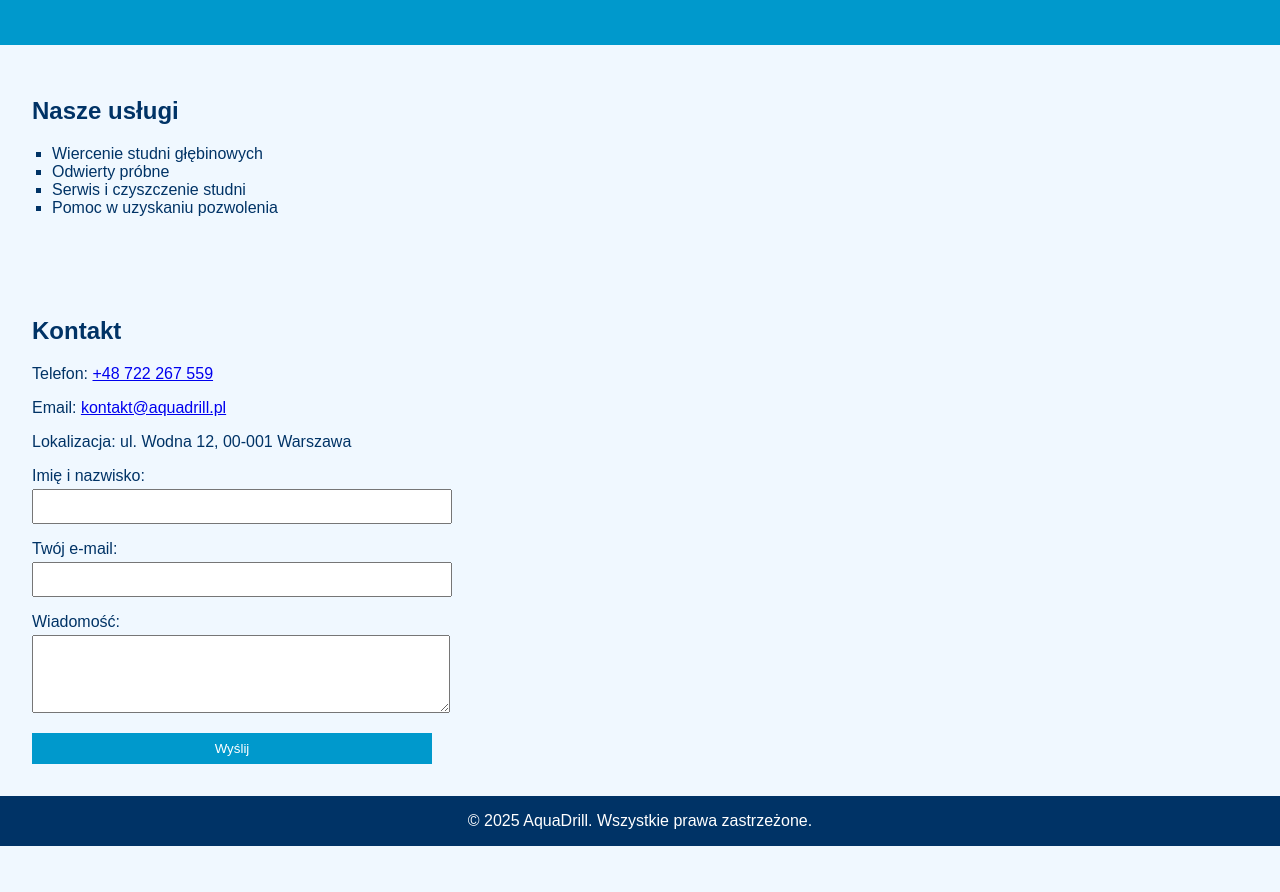
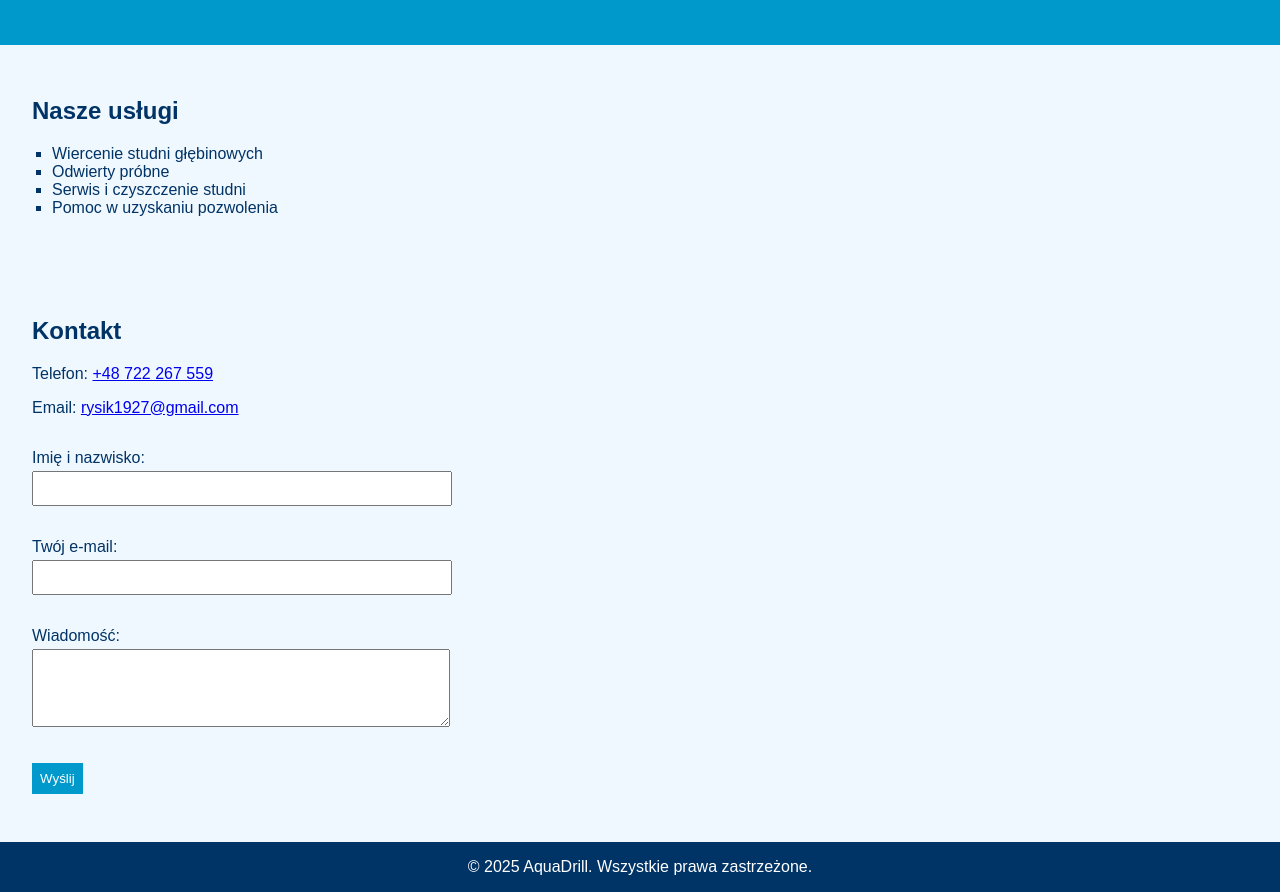
Before and after one commit to rysik1927/wizytowka-studnie-2, a plain HTML site: page index.html in a window 1280 px wide. Shown: the part 133-1025 px from the top of the page. Before the commit the page ends 979 px from the top, so only its background shows below. Drawn offline with Linux system fonts and the light colour scheme.

Commit message:
Update index.html

```diff
--- a/index.html
+++ b/index.html
@@ -25,24 +25,31 @@
   <section class="contact">
     <h2>Kontakt</h2>
     <p>Telefon: <a href="tel:+48722267559">+48 722 267 559</a></p>
-    <p>Email: <a href="mailto:kontakt@aquadrill.pl">kontakt@aquadrill.pl</a></p>
-    <p>Lokalizacja: ul. Wodna 12, 00-001 Warszawa</p>
+    <p>Email: <a href="mailto:rysik1927@gmail.com">rysik1927@gmail.com</a></p>
 
-    <form>
     <form action="https://formsubmit.co/rysik1927@gmail.com" method="POST">
       <input type="hidden" name="_captcha" value="false">
-  <label>Imię i nazwisko:
+      <input type="hidden" name="_next" value="https://rysik1927.github.io/wizytowka-studnie-2/">
+
+      <p>
+        <label>Imię i nazwisko:</label><br>
         <input type="text" name="name" required>
-  </label>
-  <label>Twój e-mail:
+      </p>
+
+      <p>
+        <label>Twój e-mail:</label><br>
         <input type="email" name="email" required>
-  </label>
-  <label>Wiadomość:
+      </p>
+
+      <p>
+        <label>Wiadomość:</label><br>
         <textarea name="message" rows="4" required></textarea>
-  </label>
+      </p>
+
+      <p>
         <button type="submit">Wyślij</button>
+      </p>
     </form>
-
   </section>
 
   <footer>
```
Lines whose indentation alone changed are shown as unchanged.
